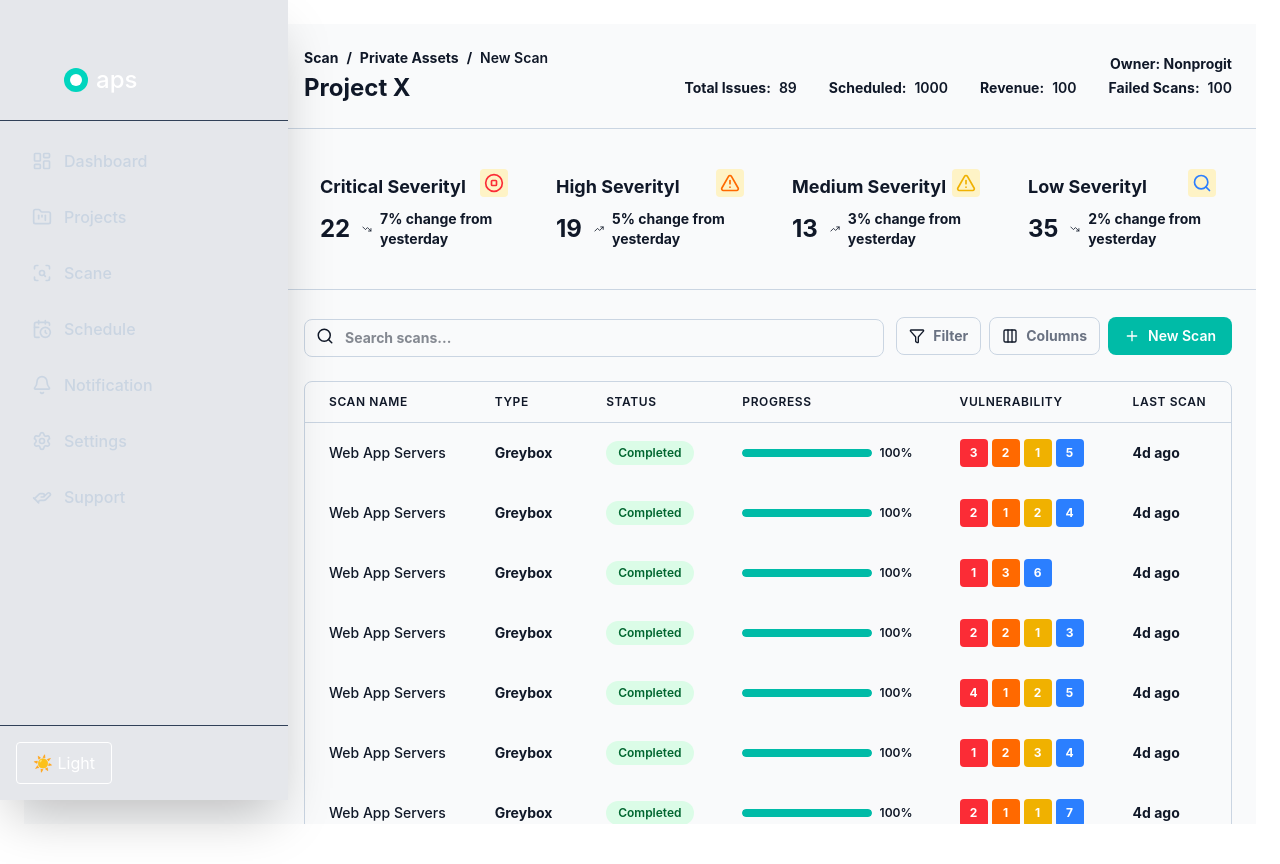
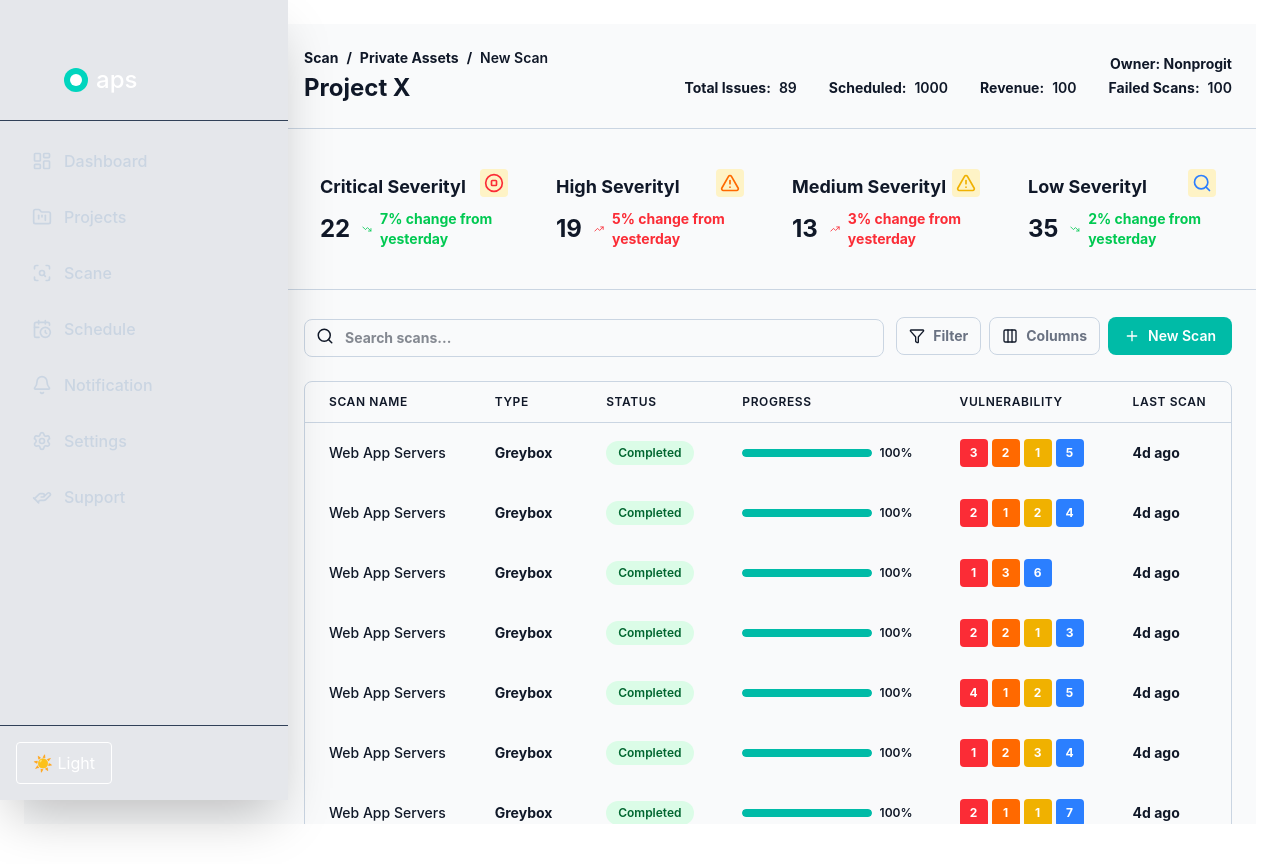
Before and after one commit to gitsforvikki/frontend-assignment, a Next.js app: page /dashboard in a window 1280 px wide. Built offline with nearby package versions, Linux system fonts and the light colour scheme.

Commit message:
minor changes

```diff
--- a/src/components/ui/StateCard.tsx
+++ b/src/components/ui/StateCard.tsx
@@ -25,13 +25,13 @@ export const StatCard = ({
         <div className="flex gap-x-3 items-center">
           <div className="text-2xl font-bold text-foreground">{value}</div>
           <div
-            className={isPositive ? "text-severity-high" : "text-severity-low"}
+            className={isPositive ? "text-red-500" : "text-green-500"}
           >
-            <span className="flex items-center gap-x-2">
+            <span className={"flex items-center gap-x-2"}>
               {isPositive ? (
-                <TrendingUp size={14} className="text-severity-high" />
+                <TrendingUp size={14} className="text-red-500" />
               ) : (
-                <TrendingDown size={14} className="text-severity-low" />
+                <TrendingDown size={14} className="text-green-500" />
               )}{" "}
               {Math.abs(change)}% change from yesterday
             </span>
```
